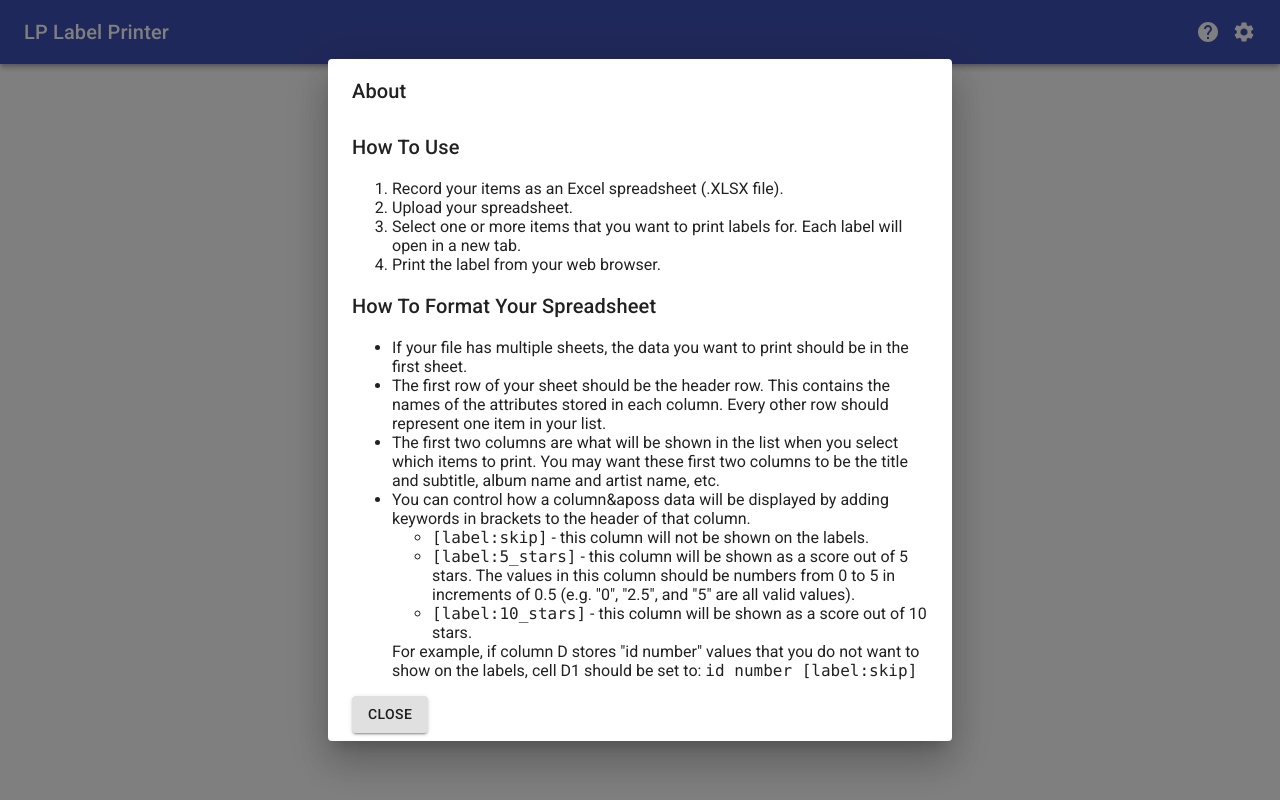
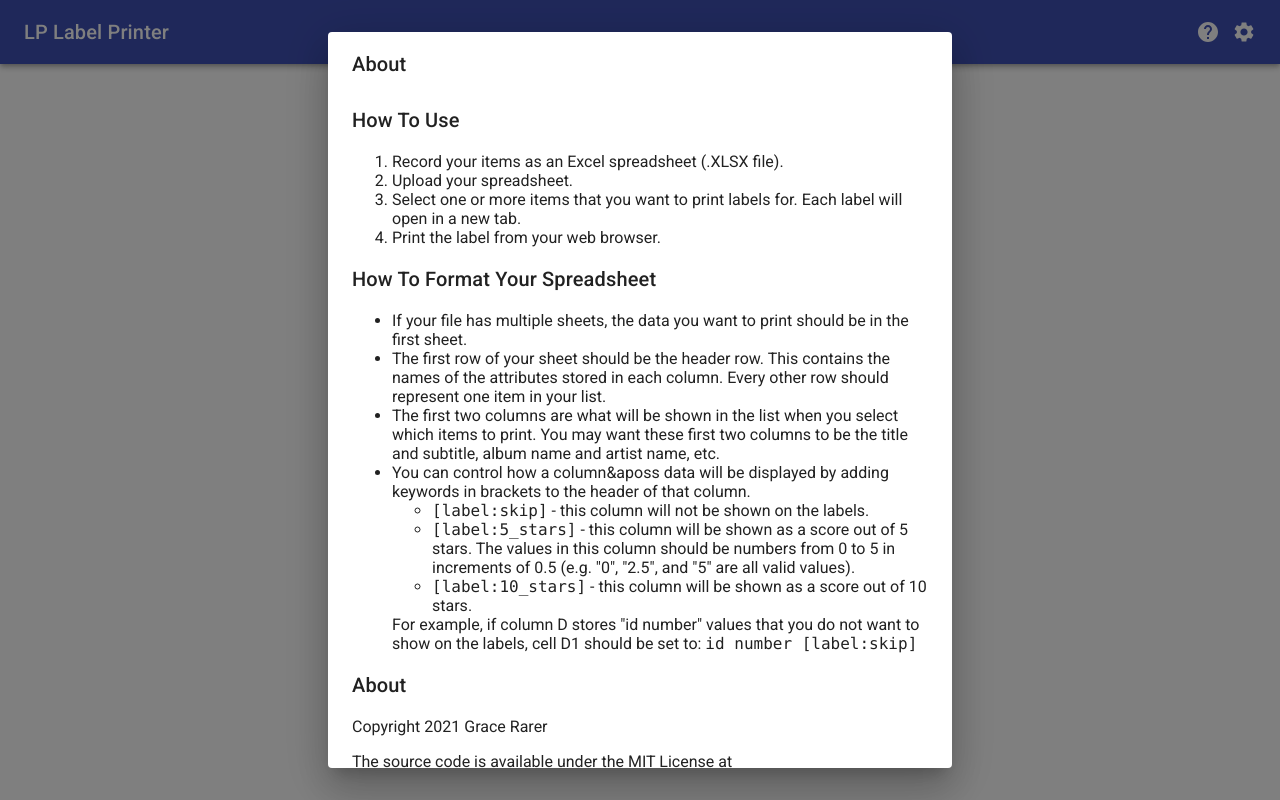
Before and after one commit to GRarer/lp, a React (Create React App) app: page / in a window 1280 px wide. Both pictures are taken after a click on the button 1208 px from the left and 32 px from the top of the page. Built offline with nearby package versions, Linux system fonts and the light colour scheme; what @nprindle/augustus would draw is missing.

Commit message:
add links to docs

```diff
--- a/src/ui/menu/Menu.tsx
+++ b/src/ui/menu/Menu.tsx
@@ -208,6 +208,14 @@ export class MenuBar extends React.Component<MenuProps, MenuBarState> {
                   labels, cell D1 should be set to: <code>id number [label:skip]</code>
               </li>
             </ul>
+            <Typography variant="h6">
+                About
+            </Typography>
+            <p>Copyright 2021 Grace Rarer</p>
+            <p>
+              The source code is available under the MIT License
+              at <a href="https://github.com/grarer/lp">https://github.com/grarer/lp</a>
+            </p>
             <Button variant="contained" onClick={()=>{ this.setState({ showHelp: false }); }}>
                 Close
             </Button>
```
Also changed, not shown: 1 other file (tests, documents, lock files or other folders).
